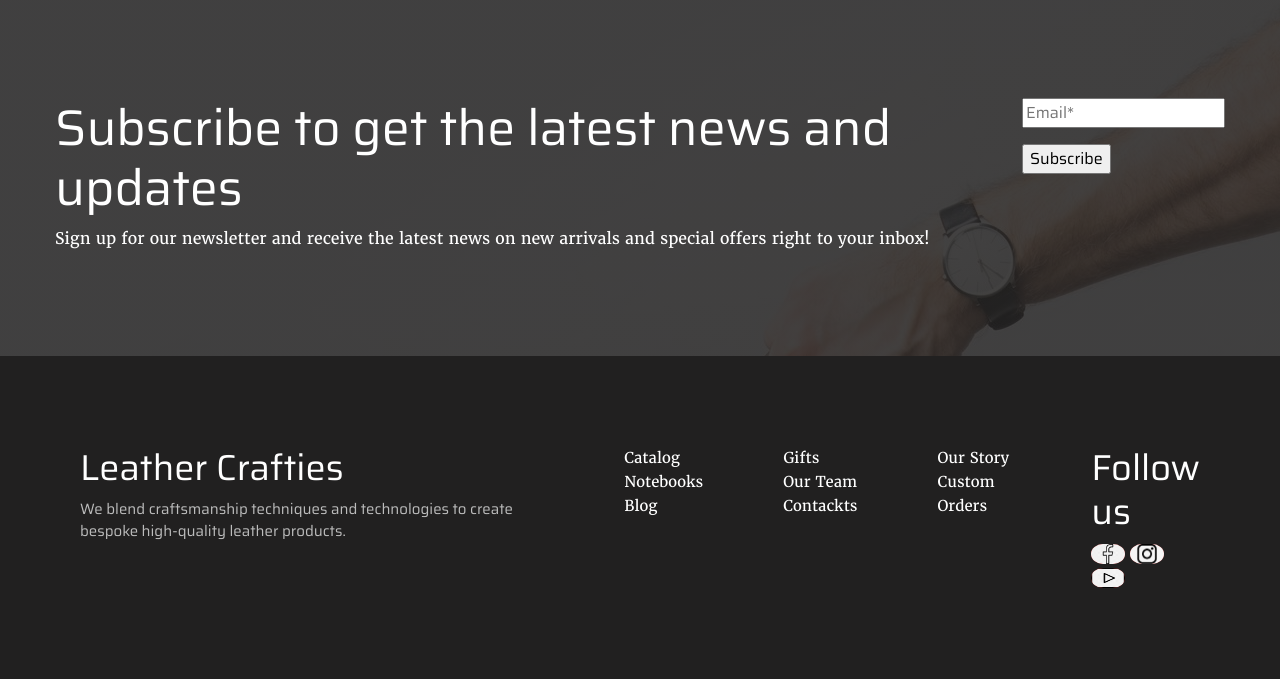
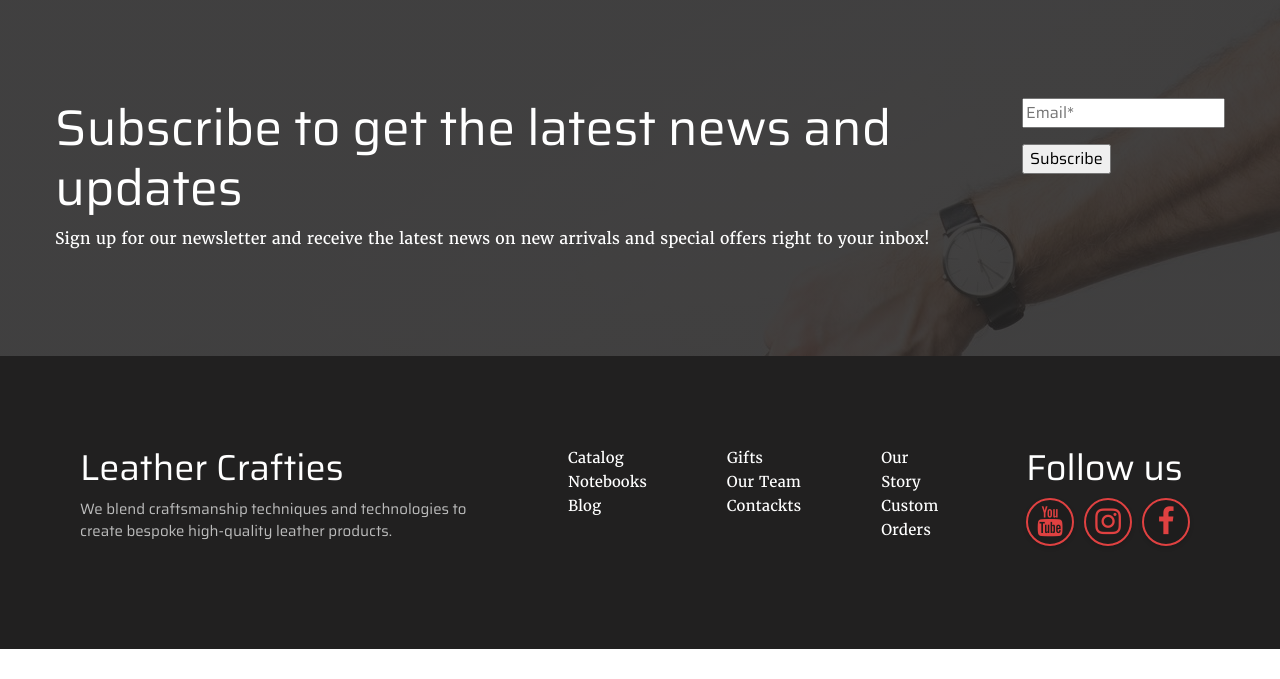
Before and after one commit to Karpovich22/New-craft, a plain HTML site: page index.html in a window 1280 px wide. Shown: the part 9712-10391 px from the top of the page. After the commit the page ends 10361 px from the top, so only its background shows below. Drawn offline with nearby package versions, Linux system fonts and the light colour scheme.

Commit message:
Sample code

```diff
--- a/css/index.css
+++ b/css/index.css
@@ -591,13 +591,35 @@ footer p { color: #BCBCBC;
 }
 .item-container a {
     text-decoration: none;
+
 }
-    .item-container img {
-    width: 34px;
-    height:20px;
-    border-radius: 50%/70%;
-   background: #E04141;
-    }
+.item-container {
+    display: flex;
+    flex-wrap: nowrap;
+}
+
+@import url(https://maxcdn.bootstrapcdn.com/font-awesome/4.7.0/css/font-awesome.min.css);
+.social a {
+    text-align: center;
+    width: 48px;
+    height: 48px;
+    float: left;
+    background: #212020;
+    border: 1px solid #ccc;
+    box-shadow: 0 2px 4px rgba(0,0,0,0.15), inset 0 0 50px rgba(0,0,0,0.1);
+    border-radius: 100px;
+    border: solid 2px #E04141;
+    margin: 0 10px 10px 0;
+    padding: 6px;
+    color: #E04141;
+}
+.youtube a:hover {background: #E04141; color: #212020;}
+.instagram a:hover {background: #E04141; color: #212020;}
+.facebook a:hover {background: #E04141; color: #212020;}
+
+
+
+
 @font-face {
     font-family: "Saira";
     src: url("../font/Saira-Regular.ttf");
--- a/index.html
+++ b/index.html
@@ -8,38 +8,11 @@
     <link rel="icon" href="img/logo.png">
     <link href="https://cdn.jsdelivr.net/npm/bootstrap@5.0.0-beta2/dist/css/bootstrap.min.css" rel="stylesheet"
         integrity="sha384-BmbxuPwQa2lc/FVzBcNJ7UAyJxM6wuqIj61tLrc4wSX0szH/Ev+nYRRuWlolflfl" crossorigin="anonymous">
+        <link href="https://cdnjs.cloudflare.com/ajax/libs/font-awesome/4.7.0/css/font-awesome.css" rel="stylesheet">
+
     <link rel="stylesheet" href="css/index.css">
 </head>
-
 <body>
-    <!-- <header>
-        <nav>
-            <div class="heading"> <a href="index.html">Leather Crafties </a>
-                <div class="mobile-menu"></div>
-            </div>
-            </div>
-            <ul class="menu">
-                <li>
-                    <a href="catalog.html"> Catalog </a>
-                </li>
-                <li>
-                    <a href="giftpacks.html">Gift packs</a>
-                </li>
-                <li>
-                    <a href="customorders.html">Custom Orders</a>
-                </li>
-                <li>
-                    <a href="ourstory.html"> Our Story</a>
-                </li>
-                <li>
-                    <a href="blog.html"> Blog</a>
-                </li>
-                <li>
-                    <a href="contackts.html"> Contackts </a>
-                </li>
-            </ul>
-
-        </nav> -->
     </header>
     <nav class="navbar navbar-expand-lg navbar-light bg-light">
         <div class="container-fluid">
@@ -298,9 +271,15 @@
             <div class="footer_item">
                 <h3> Follow us</h3>
                 <div class="item-container">
-                <a href="https://www.facebook.com"> <img src="img/facebook.png" alt="Facebook"> </a>
-                <a href="https://www.instagram.com"> <img src="img/instagram.png" alt="Instagram"> </a>
-                <a href="https://www.youtube.com"> <img src="img/youtube.png" alt="Youtube"> </a>
+                    <div class="social youtube">
+                        <a href="#" target="_blank"><i class="fa fa-youtube fa-2x"></i></a>
+                    </div>
+                    <div class="social instagram">
+                        <a href="#" target="_blank"><i class="fa fa-instagram fa-2x"></i></a>
+                    </div>
+                    <div class="social facebook">
+                        <a href="#" target="_blank"><i class="fa fa-facebook fa-2x"></i></a>
+                    </div>
                 </div>
             </div>
         </div>
```
Also changed, not shown: img/facebook.png (deleted), img/instagram.png (deleted), img/youtube.png (deleted).
